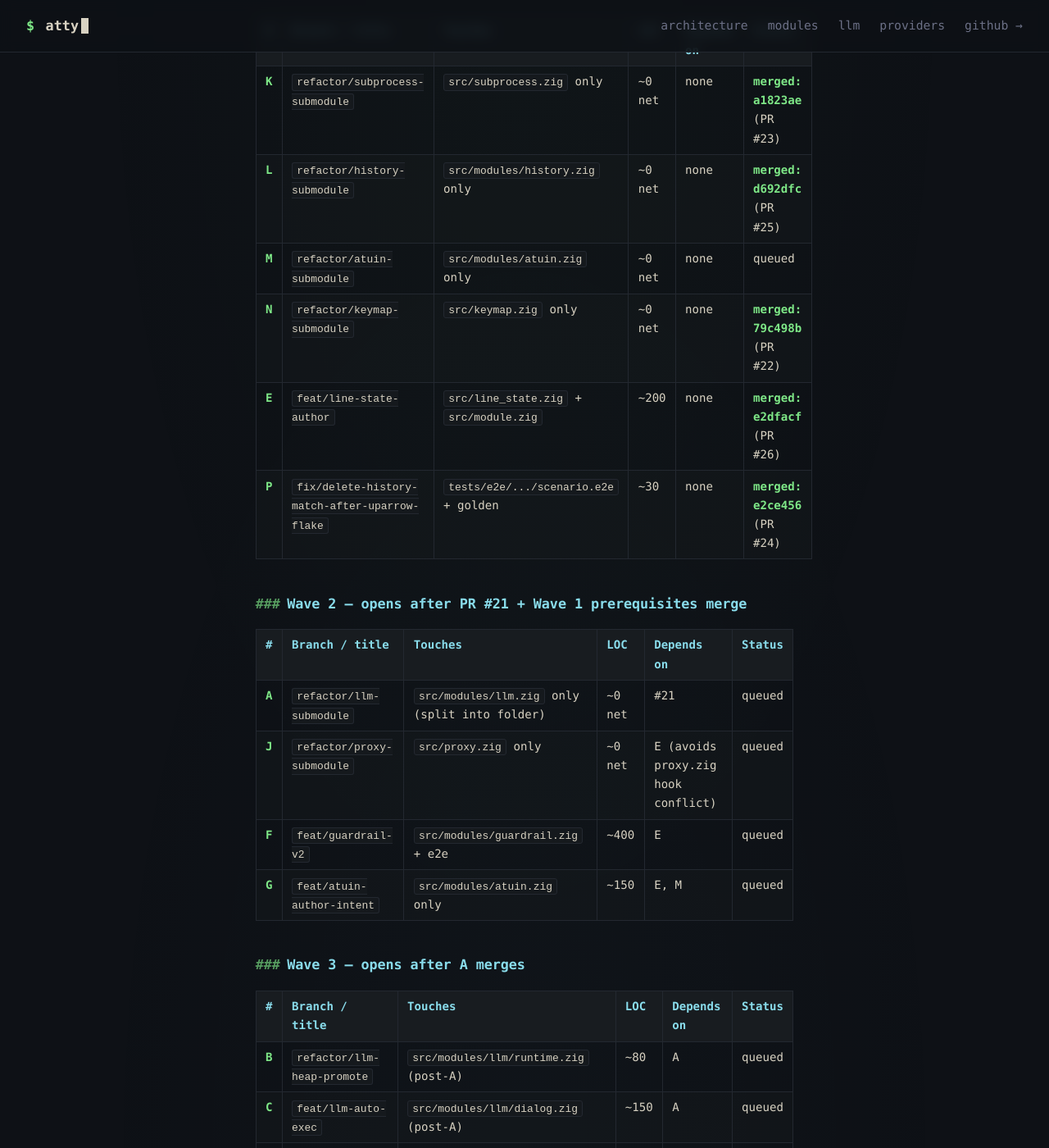
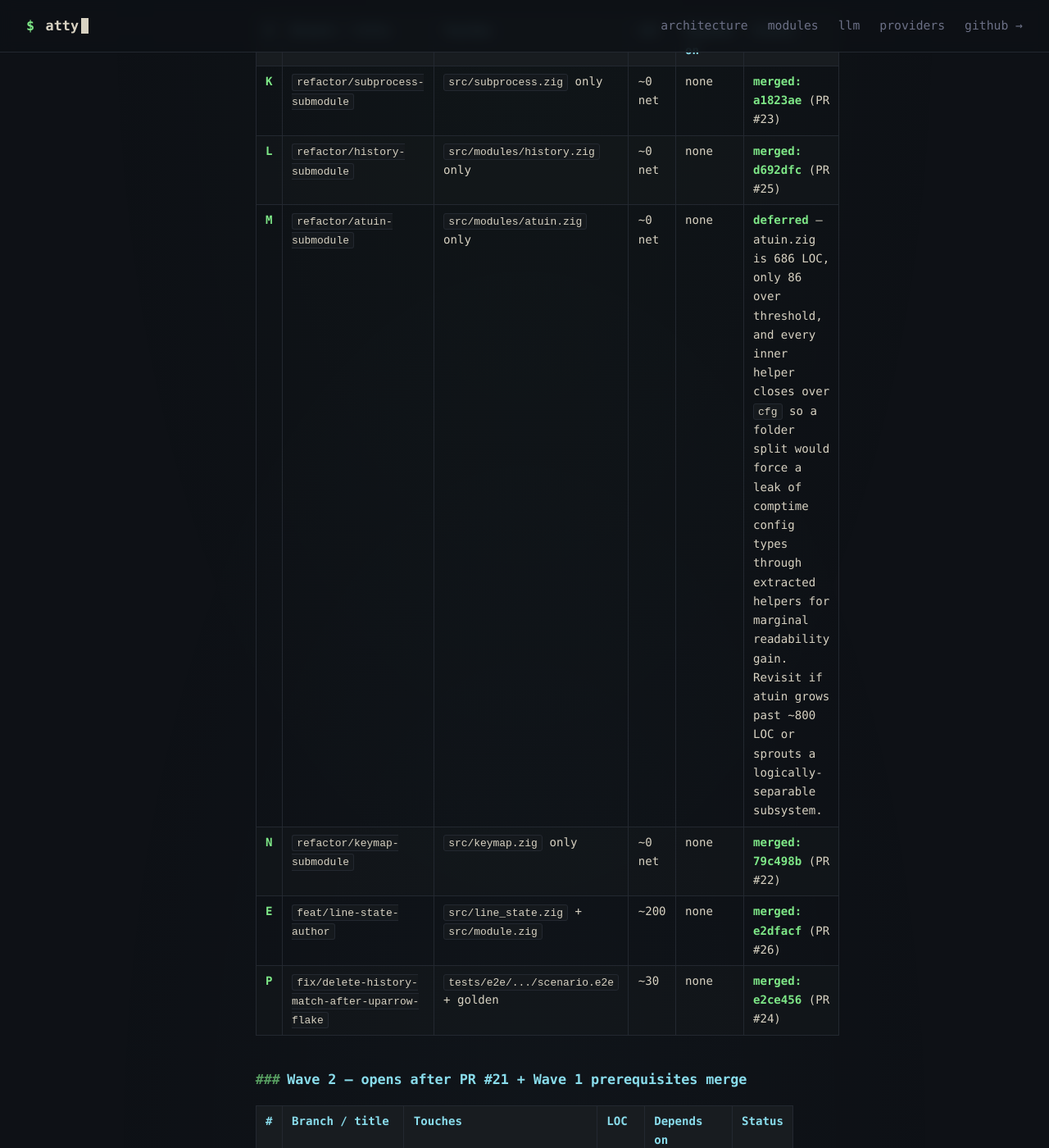
Before and after one commit to fentas/atty, a Jekyll site: the page built from docs/llm-exec-mode-roadmap.md, in a window 1280 px wide and 1400 px high, scrolled down 1266 px. Shown: the whole window at 82% size. Built offline with Jekyll 4.4.1, drawn with Linux system fonts in a browser that asks for light colours; our own code applies the rules of GitHub Pages for plain Markdown files.

Commit message:
docs(roadmap): defer PR M (atuin submodule split)
atuin.zig is 686 LOC, just 86 over the original 600-LOC threshold,
and every inner helper closes over `cfg` (Config). A folder split
would leak comptime config plumbing through every extracted helper
for marginal readability gain. Revisit if atuin grows past ~800
LOC or develops a logically separable subsystem.

```diff
--- a/docs/llm-exec-mode-roadmap.md
+++ b/docs/llm-exec-mode-roadmap.md
@@ -39,7 +39,7 @@ has been merged.
 |---|---|---|---|---|---|
 | **K** | `refactor/subprocess-submodule` | `src/subprocess.zig` only | ~0 net | none | **merged: a1823ae** (PR #23) |
 | **L** | `refactor/history-submodule` | `src/modules/history.zig` only | ~0 net | none | **merged: d692dfc** (PR #25) |
-| **M** | `refactor/atuin-submodule` | `src/modules/atuin.zig` only | ~0 net | none | queued |
+| **M** | `refactor/atuin-submodule` | `src/modules/atuin.zig` only | ~0 net | none | **deferred** — atuin.zig is 686 LOC, only 86 over threshold, and every inner helper closes over `cfg` so a folder split would force a leak of comptime config types through extracted helpers for marginal readability gain. Revisit if atuin grows past ~800 LOC or sprouts a logically-separable subsystem. |
 | **N** | `refactor/keymap-submodule` | `src/keymap.zig` only | ~0 net | none | **merged: 79c498b** (PR #22) |
 | **E** | `feat/line-state-author` | `src/line_state.zig` + `src/module.zig` | ~200 | none | **merged: e2dfacf** (PR #26) |
 | **P** | `fix/delete-history-match-after-uparrow-flake` | `tests/e2e/.../scenario.e2e` + golden | ~30 | none | **merged: e2ce456** (PR #24) |
```
